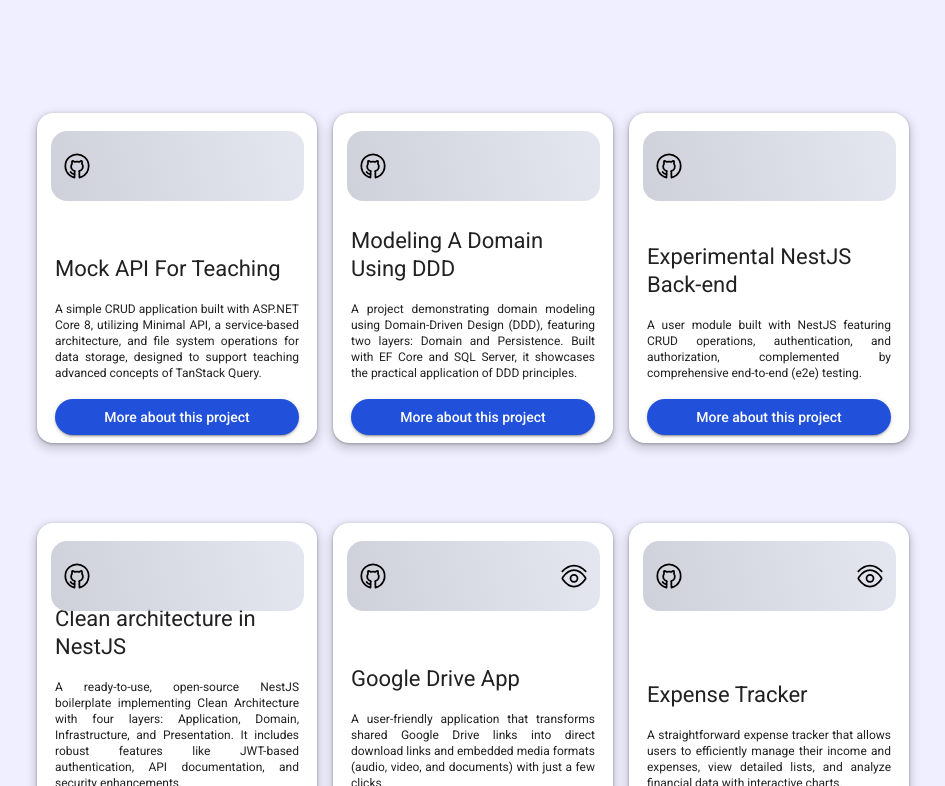
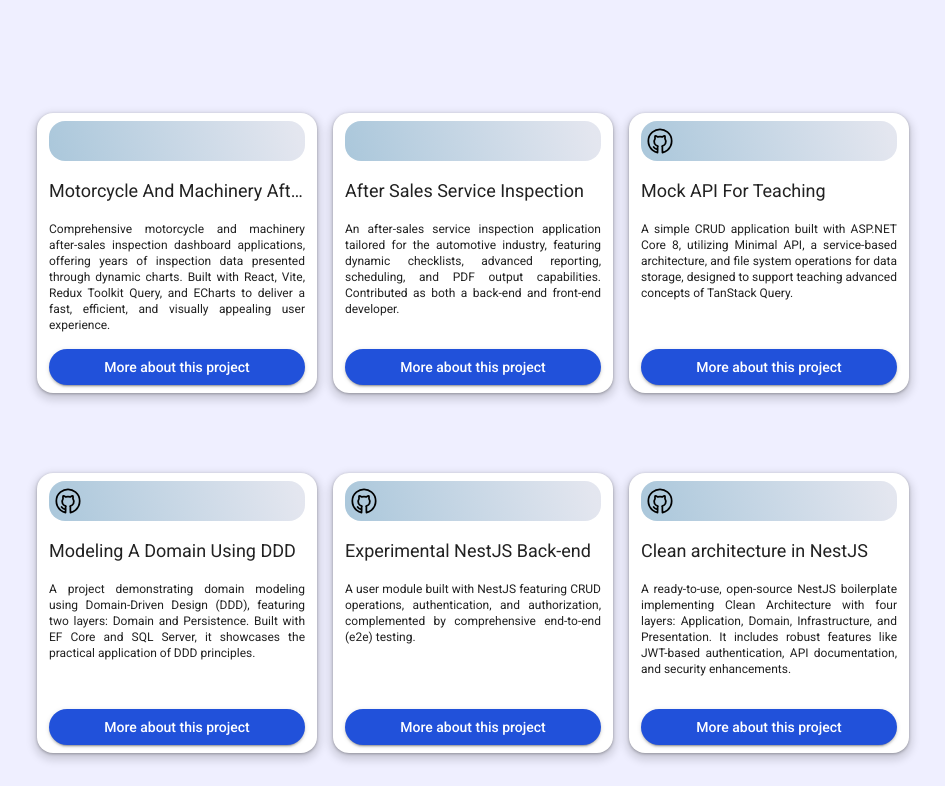
Before and after one commit to Hadi-bakhshi/my-portfolio, a Next.js app: page / in a window 1280 px wide. Shown: the part 1334-2120 px from the top of the page, without its empty margins (167-1112 px from the left). Built offline with nearby package versions, Linux system fonts and the light colour scheme; what @mui/material-nextjs would draw is missing.

Commit message:
chore: add new content
add some new projects and modify their styles

```diff
--- a/src/Repository/content.json
+++ b/src/Repository/content.json
@@ -504,6 +504,180 @@
     },
     "projects": [
         {
+            "id": 79,
+            "projectName": "Motorcycle And Machinery After-sales Inspection Dashboards",
+            "description": "The motorcycle and machinery after-sales inspection dashboard applications were designed to provide a comprehensive overview of inspection data accumulated over years. These applications present data through a variety of dynamic and visually engaging charts, offering actionable insights for stakeholders. My co-worker and I leveraged ECharts to implement a diverse range of chart types, ensuring that the visualizations effectively communicated the inspection trends and results. The applications were developed using modern web technologies, including React, Vite, and Redux Toolkit Query, to create a highly responsive and performant user interface. The combination of these tools allowed us to build a fast and efficient application with a great user experience, enabling users to navigate through extensive datasets effortlessly. This project highlights the ability to design and implement data-driven dashboard applications tailored to meet industry needs.",
+            "summary": "Comprehensive motorcycle and machinery after-sales inspection dashboard applications, offering years of inspection data presented through dynamic charts. Built with React, Vite, Redux Toolkit Query, and ECharts to deliver a fast, efficient, and visually appealing user experience.",
+            "repositoryLink": "",
+            "liveDemoLink": "",
+            "screenShotImage": "",
+            "technologies": [
+                {
+                    "name": "React",
+                    "tag": "react"
+                },
+                {
+                    "name": "TypeScript",
+                    "tag": "ts"
+                },
+                {
+                    "name": "Material-UI",
+                    "tag": "mui"
+                },
+                {
+                    "name": "React Hook Form",
+                    "tag": "rhf"
+                },
+                {
+                    "name": "React Router Dom",
+                    "tag": "rrd"
+                },
+                {
+                    "name": "Redux Toolkit Query",
+                    "tag": "redux"
+                },
+                {
+                    "name": "Echarts",
+                    "tag": ""
+                },
+                {
+                    "name": "Ag-grid",
+                    "tag": ""
+                },
+                {
+                    "name": "Axios",
+                    "tag": ""
+                },
+                {
+                    "name": "Emotion",
+                    "tag": ""
+                },
+                {
+                    "name": "Framer-motion",
+                    "tag": ""
+                },
+                {
+                    "name": "Vite",
+                    "tag": ""
+                },
+                {
+                    "name": "Redux-persist",
+                    "tag": ""
+                }
+            ]
+        },
+        {
+            "id": 78,
+            "projectName": "After Sales Service Inspection",
+            "description": "This after-sales service inspection application was specifically designed for the automotive industry to enhance and streamline the vehicle inspection process. It provides a dynamic checklist system with various question types, enabling it to adapt to the unique requirements of vehicle inspections. The application prioritizes user experience, allowing inspectors to efficiently submit their answers with minimal effort. It includes a scheduling system to organize and manage inspection appointments, automated PDF outputs for dealerships and inspectors, and comprehensive reporting capabilities that provide actionable insights from completed inspections. Developed as a collaborative effort, one co-worker managed the database design, while another assisted with both front-end and back-end development. My contributions encompassed implementing key functionalities on both the back-end and front-end, ensuring a smooth and cohesive system. This application revolutionized the inspection workflow for the automotive industry, providing a more efficient and user-friendly solution.",
+            "summary": "An after-sales service inspection application tailored for the automotive industry, featuring dynamic checklists, advanced reporting, scheduling, and PDF output capabilities. Contributed as both a back-end and front-end developer.",
+            "repositoryLink": "",
+            "liveDemoLink": "",
+            "screenShotImage": "",
+            "technologies": [
+                {
+                    "name": "NextJS",
+                    "tag": "next"
+                },
+                {
+                    "name": "Material-UI",
+                    "tag": "mui"
+                },
+                {
+                    "name": "Redux Toolkit",
+                    "tag": "redux"
+                },
+                {
+                    "name": "React Hook Form",
+                    "tag": "rhf"
+                },
+                {
+                    "name": "TypeScript",
+                    "tag": "ts"
+                },
+                {
+                    "name": "SASS",
+                    "tag": "sass"
+                },
+                {
+                    "name": "NodeJS",
+                    "tag": "node"
+                },
+                {
+                    "name": "ExpressJS",
+                    "tag": "express"
+                },
+                {
+                    "name": "SQL Server",
+                    "tag": "mssql"
+                },
+                {
+                    "name": "Emotion",
+                    "tag": ""
+                },
+                {
+                    "name": "Ag-grid",
+                    "tag": ""
+                },
+                {
+                    "name": "Axios",
+                    "tag": ""
+                },
+                {
+                    "name": "Framer-motion",
+                    "tag": ""
+                },
+                {
+                    "name": "Redux-persist",
+                    "tag": ""
+                },
+                {
+                    "name": "Archiver",
+                    "tag": ""
+                },
+                {
+                    "name": "Exceljs",
+                    "tag": ""
+                },
+                {
+                    "name": "Helmet",
+                    "tag": ""
+                },
+                {
+                    "name": "Joi",
+                    "tag": ""
+                },
+                {
+                    "name": "JWT",
+                    "tag": ""
+                },
+                {
+                    "name": "Morgan",
+                    "tag": ""
+                },
+                {
+                    "name": "Winston",
+                    "tag": ""
+                },
+                {
+                    "name": "mssql",
+                    "tag": ""
+                },
+                {
+                    "name": "Node-cron",
+                    "tag": ""
+                },
+                {
+                    "name": "Puppeteer",
+                    "tag": ""
+                },
+                {
+                    "name": "xlsx",
+                    "tag": ""
+                }
+            ]
+        },
+        {
             "id": 77,
             "projectName": "Mock API For Teaching",
             "description": "This project is a simple CRUD application developed in ASP.NET Core 8 to assist in teaching advanced concepts of TanStack Query. It employs the Minimal API approach, ensuring a lightweight and straightforward implementation. The application follows a service-based architecture, promoting clean separation of concerns and reusability of components. Instead of relying on a traditional database, the project uses the file system for data storage, reading and writing files directly to manage CRUD operations. This approach not only simplifies setup but also introduces an alternative method of handling data persistence. The application provides a clear and practical example of integrating a backend with advanced TanStack Query concepts, making it an effective teaching tool for exploring modern front-end and backend development patterns.",
--- a/src/components/Cards/ProjectCard/ProjectCard.tsx
+++ b/src/components/Cards/ProjectCard/ProjectCard.tsx
@@ -17,60 +17,64 @@ export default function ProjectCard(props: ProjectCardProps) {
     <Box
       sx={{
         width: '280px',
-        height: '330px',
+        height: '280px',
         borderRadius: '16px',
         backgroundColor: 'var(--mui-palette-background-paper)',
         display: 'flex',
         flexDirection: 'column',
         alignItems: 'center',
-        justifyContent: 'flex-end',
-        padding: '8px 18px',
-        position: 'relative',
+        padding: '8px 12px',
         boxShadow: '0px 4px 8px 3px rgba(0, 0, 0, 0.15), 0px 1px 3px 0px rgba(0, 0, 0, 0.30)',
       }}
     >
       <Box
         sx={{
-          position: 'absolute',
           display: 'flex',
           flexDirection: 'row',
           alignItems: 'center',
           justifyContent: 'space-between',
-          background: 'linear-gradient(254deg, rgba(140, 151, 189, 0.24) 4.22%, #CFD1DA 100%)',
-          width: '253px',
-          height: '70px',
-          top: '18px',
+          background: 'linear-gradient(254deg, rgba(140, 151, 189, 0.24) 4.22%, #00579255 100%)',
+          width: '100%',
+          minHeight: '40px',
           borderRadius: '16px',
-          px: '4px',
         }}
       >
         {props.repositoryLink && (
           <Tooltip title='Github Repository' arrow>
-            <IconButton onClick={() => urlNavigatorHandler(props.repositoryLink!)}>
+            <IconButton onClick={() => urlNavigatorHandler(props.repositoryLink!)} size='small'>
               <GithubIcon />
             </IconButton>
           </Tooltip>
         )}
         {props.liveDemoLink && (
           <Tooltip title='Live Demo' arrow>
-            <IconButton onClick={() => urlNavigatorHandler(props.liveDemoLink!)}>
+            <IconButton onClick={() => urlNavigatorHandler(props.liveDemoLink!)} size='small'>
               <EyeIcon />
             </IconButton>
           </Tooltip>
         )}
       </Box>
-      <Box sx={{ width: '100%' }}>
-        <Typography component='h6' fontSize={22} fontWeight={400} lineHeight='28px'>
+      <Box
+        sx={{
+          width: '100%',
+          height: '100%',
+          display: 'flex',
+          flexDirection: 'column',
+          alignItems: 'center',
+          justifyContent: 'flex-start',
+          gap: '1rem',
+        }}
+      >
+        <Typography
+          component='h6'
+          fontSize={18}
+          fontWeight={400}
+          lineHeight='28px'
+          sx={{ whiteSpace: 'nowrap', overflow: 'hidden', textOverflow: 'ellipsis', width: '100%', pt: '1rem' }}
+        >
           {props.projectName}
         </Typography>
-        <Typography
-          fontSize={12}
-          fontWeight={400}
-          lineHeight='16px'
-          py='18px'
-          textAlign='justify'
-          //   sx={{ whiteSpace: 'nowrap', overflow: 'hidden', textOverflow: 'ellipsis' }}
-        >
+        <Typography fontSize={12} fontWeight={400} lineHeight='16px' textAlign={'justify'}>
           {props.summary}
         </Typography>
       </Box>
--- a/src/components/Sections/AboutMe/AboutMe.module.scss
+++ b/src/components/Sections/AboutMe/AboutMe.module.scss
@@ -26,7 +26,7 @@
         padding: 8px;
 
         @media (max-width: 950px) {
-          padding-top: 80px;
+          padding-top: 100px;
           width: 100%;
         }
       }
```
Also changed, not shown: src/components/Cards/ProjectCard/components/ProjectDetailModal.tsx (+6 -4 lines).
